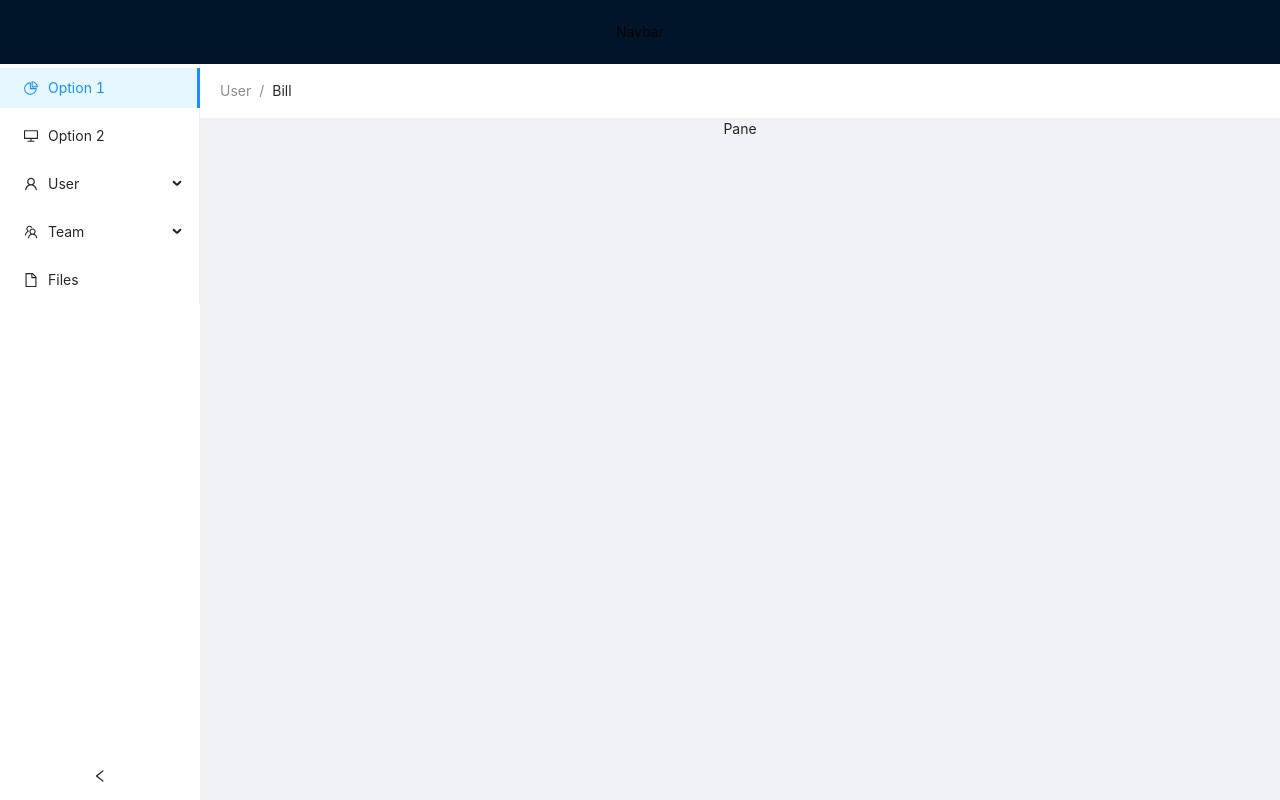
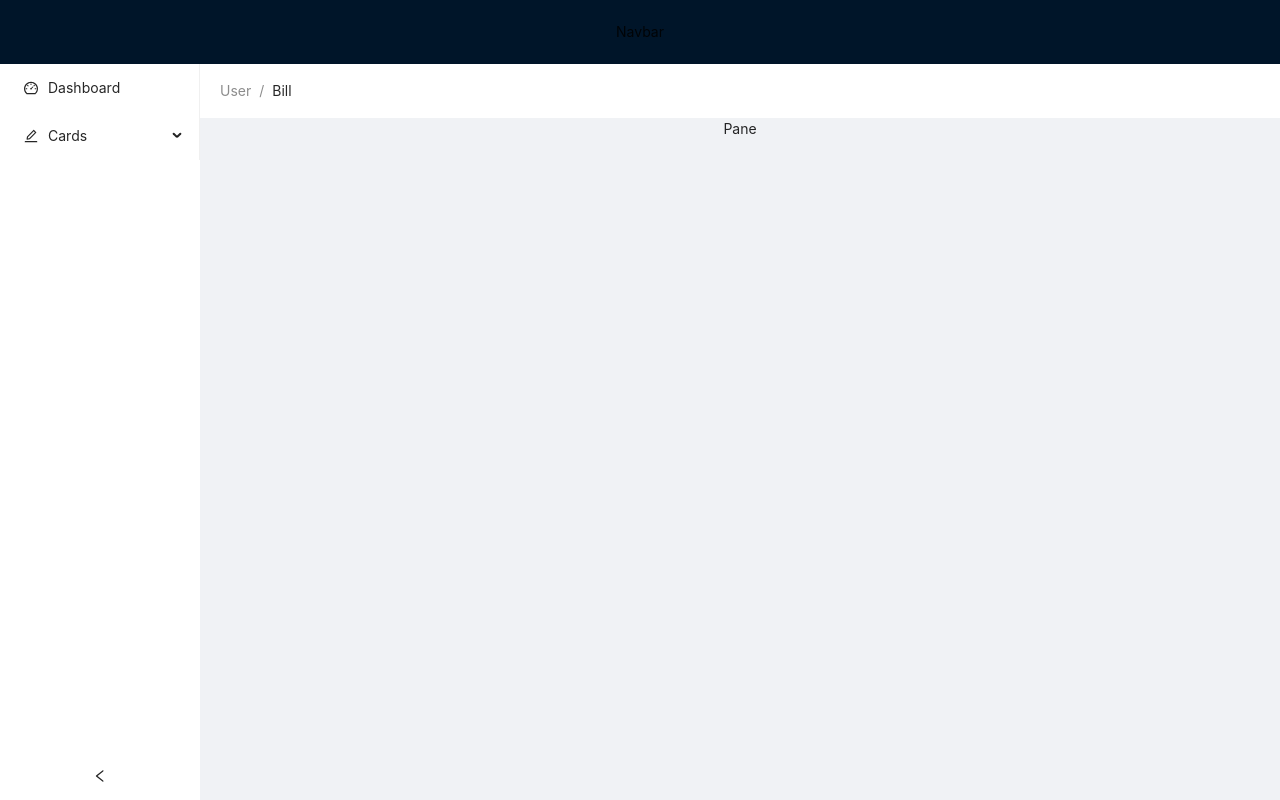
Before and after one commit to yliu3864/myapp, a React (Create React App) app: page / in a window 1280 px wide. Built offline with nearby package versions, Linux system fonts and the light colour scheme; the HTML template or start-up script is replaced by a standard one.

Commit message:
add sidebar

```diff
--- a/src/components/Layouts/Sidebar.tsx
+++ b/src/components/Layouts/Sidebar.tsx
@@ -13,19 +13,39 @@ import rootRouter from '../../routers';
 export default function Sidebar() {
     const routesToMenuItems = () => {
         const routes = flattenRoutes(rootRouter[0].children);
+        console.log(routes);
+
         const menus = [];
         for (let i = 0; i < routes.length; i++) {
             if (routes[i].hasChildren) {
+                menus.push(routesToSubMenuItems(routes[i]));
+                console.log(routesToSubMenuItems(routes[i]));
+                i += routes[i].children.length;
+                console.log(i);
 
+            } else {
+
+                menus.push(<Menu.Item key={routes[i].key} icon={routes[i].icon}>{routes[i].name}</Menu.Item>);
             }
         }
-        return routes
+        console.log(menus);
+        return menus
     }
 
     const routesToSubMenuItems = (route: any) => {
+        console.log("route", route);
+        return (
+            <Menu.SubMenu key={route.key}
+                title={route.name}
+                icon={route.icon}
+            >
+                {route.children.map((child: any) => <Menu.Item key={child.key}>{child.name} </Menu.Item>)}
+            </Menu.SubMenu>
 
+        )
     }
-    function getItem(label?:any, key?:any, icon?:any, children?:any) {
+
+    function getItem(label?: any, key?: any, icon?: any, children?: any) {
         return {
             key,
             icon,
@@ -45,8 +65,17 @@ export default function Sidebar() {
         getItem('Files', '9', <FileOutlined />),
     ];
 
-
+    routesToMenuItems();
+    // return (
+    //  <Menu theme='light' className="sidebar" defaultSelectedKeys={['1']} mode="inline" items={items} />
+    // )
     return (
-     <Menu theme='light' className="sidebar" defaultSelectedKeys={['1']} mode="inline" items={items} />
+        <Menu
+            className="sidebar"
+            mode="inline"
+            theme='light'
+        >
+            {routesToMenuItems()}
+        </Menu>
     )
 }
--- a/src/components/Layouts/Sider.tsx
+++ b/src/components/Layouts/Sider.tsx
@@ -4,7 +4,6 @@ import "../../styles/Sider.scss";
 
 export default function Sider(props: any) {
   const [collapsed, setCollapsed] = useState(false);
-  console.log(props.children);
   return (
     <Layout.Sider
       collapsible
--- a/src/utils/handleRoutes.tsx
+++ b/src/utils/handleRoutes.tsx
@@ -6,6 +6,6 @@ export const flattenRoutes = (arr:any) =>
         prev.push(item);
     }
     return prev.concat(
-      Array.isArray(item.routes) ? flattenRoutes(item.routes) : []
+      Array.isArray(item.children) ? flattenRoutes(item.children) : item
     );
   }, []);
```
